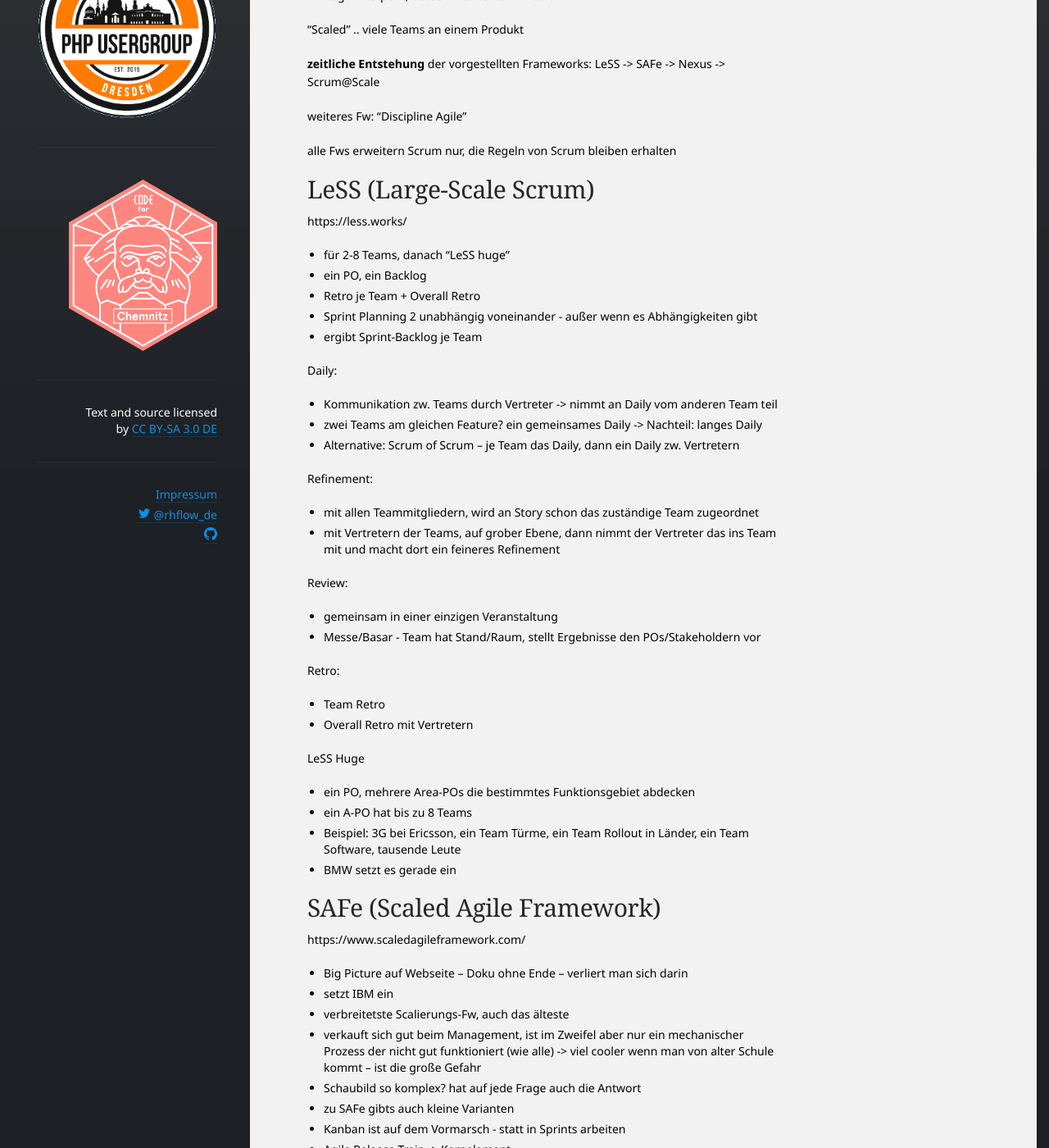
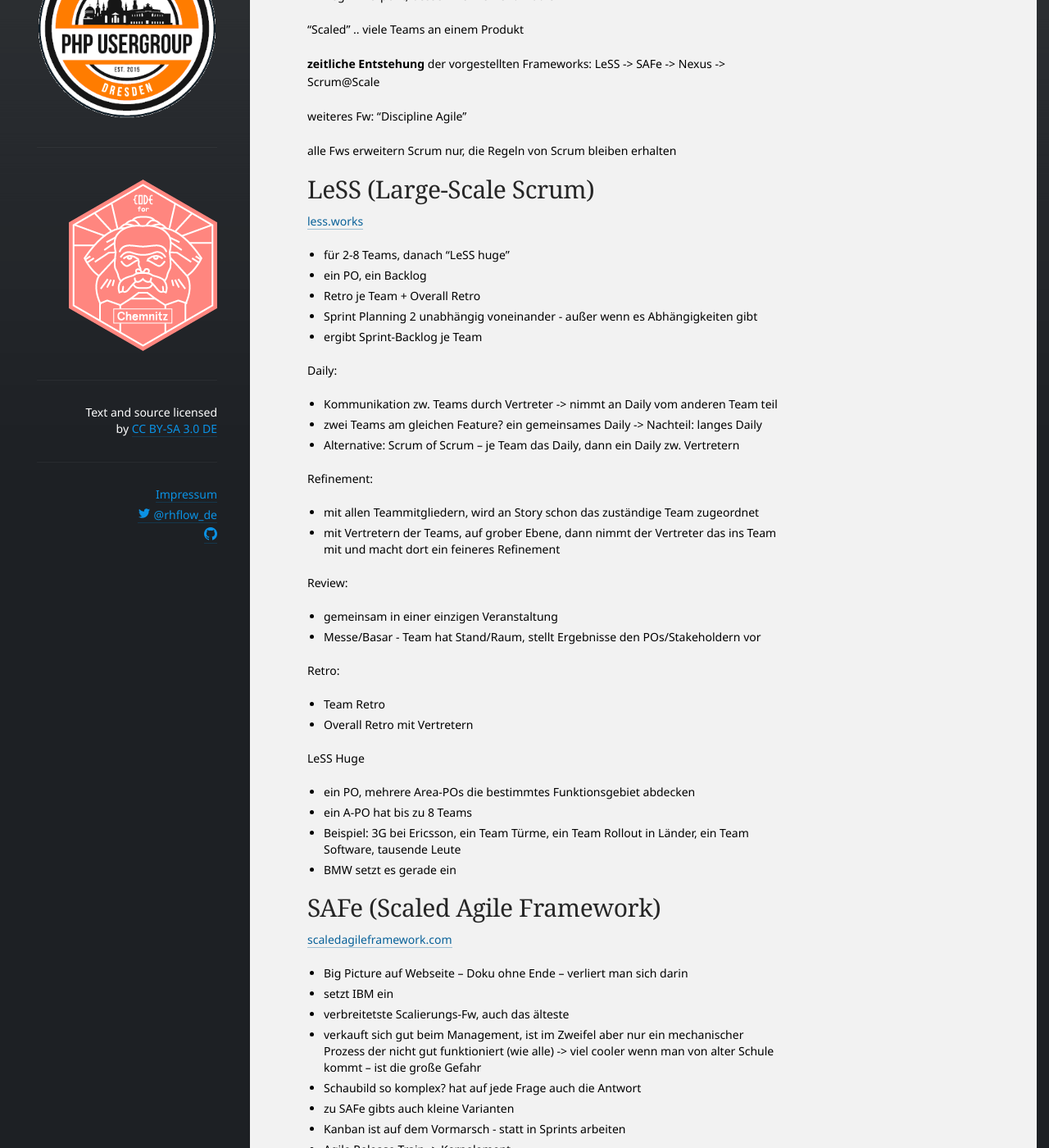
Before and after one commit to ronnyhartenstein/ronnyhartenstein.github.io, a Jekyll site: the page built from _posts/2020/2020-02-28-Agile-Chemnitz-Scale-Agile.md, in a window 1280 px wide and 1400 px high, scrolled down 532 px. Shown: the whole window at 82% size. Built offline with Jekyll 4.4.1, drawn with Linux system fonts in a browser that asks for light colours; some of the changed lines change nothing that is shown; some of the changed text lies outside the part shown.

Commit message:
Fix Links

```diff
--- a/_posts/2020/2020-02-28-Agile-Chemnitz-Scale-Agile.md
+++ b/_posts/2020/2020-02-28-Agile-Chemnitz-Scale-Agile.md
@@ -24,7 +24,7 @@
 
 ## LeSS (Large-Scale Scrum)
 
-https://less.works/
+[less.works](https://less.works/)
 
 - für 2-8 Teams,  danach "LeSS huge"
 - ein PO, ein Backlog
@@ -58,7 +58,7 @@
 
 ## SAFe (Scaled Agile Framework)
 
-https://www.scaledagileframework.com/
+[scaledagileframework.com](https://www.scaledagileframework.com/)
 
 - Big Picture auf Webseite -- Doku ohne Ende -- verliert man sich darin
 - setzt IBM ein
@@ -77,7 +77,7 @@
 
 ## Nexus
 
-https://www.scrum.org/resources/nexus-guide
+[scrum.org](https://www.scrum.org/resources/nexus-guide)
 
 - von den scrum.org Machern
 - nur wenige Artefakte mehr als bei Scrum
```
Also changed, not shown: Gemfile.lock.
